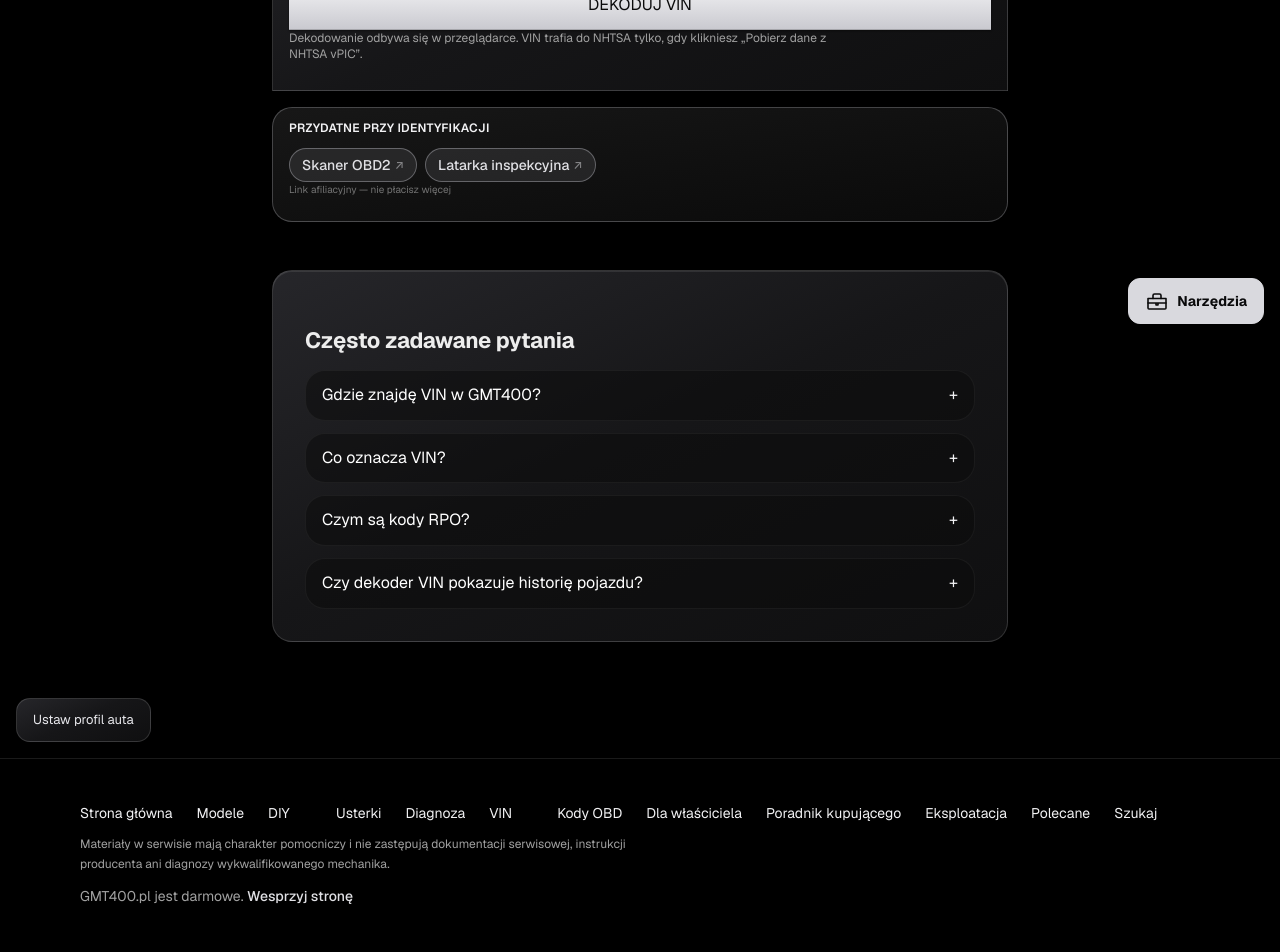
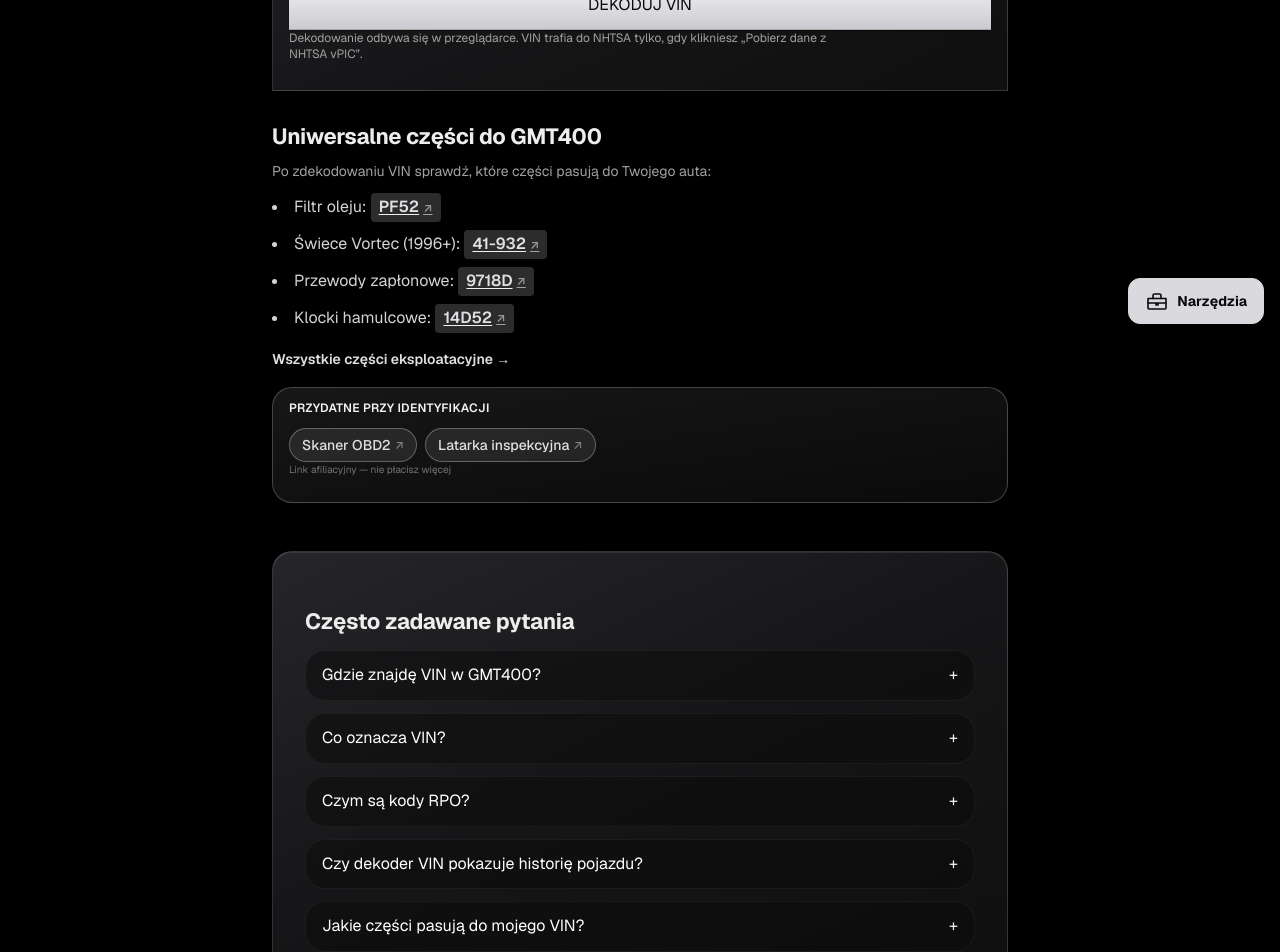
Before and after one commit to tsrc4mm9gg-netizen/gmt400-app, a Next.js app: page /vin in a window 1280 px wide. Shown: the part 460-1412 px from the top of the page. Built offline with nearby package versions, Linux system fonts and the light colour scheme.

Commit message:
feat: add PartLink to VIN page

```diff
--- a/src/app/vin/page.tsx
+++ b/src/app/vin/page.tsx
@@ -3,6 +3,7 @@ import Link from 'next/link';
 import Breadcrumbs from '../ui/Breadcrumbs';
 import AffiliateBox from '../ui/AffiliateBox';
 import FAQ from '../ui/FAQ';
+import PartLink from '../ui/PartLink';
 import VinDecoder from '../VinDecoder';
 
 export const metadata: Metadata = {
@@ -28,6 +29,10 @@ const faqItems = [
     question: 'Czy dekoder VIN pokazuje historię pojazdu?',
     answer: 'Dekoder pokazuje dane fabryczne (rocznik, silnik, nadwozie). Historia pojazdu (wypadki, przebieg, właściciele) wymaga płatnych raportów z baz typu Carfax lub VinAudit.',
   },
+  {
+    question: 'Jakie części pasują do mojego VIN?',
+    answer: 'Po zdekodowaniu VIN poznasz rocznik i silnik. Większość części eksploatacyjnych (filtry, świece, płyny) pasuje do całej rodziny GMT400. Sprawdź stronę Eksploatacja dla uniwersalnych części.',
+  },
 ];
 
 export default function VinPage() {
@@ -37,6 +42,21 @@ export default function VinPage() {
       <h1 className="text-3xl font-bold text-silver-400">Sprawdź swój VIN</h1>
       <p className="mb-5 mt-2 text-neutral-300">Wpisz albo wklej VIN — zobaczysz rocznik, silnik, nadwozie i fabrykę. Szczegóły każdej pozycji i źródła są niżej w rozwijanych sekcjach. Wynik możesz zapisać w <Link href="/moj-samochod" className="text-silver-400 underline">Mój samochód</Link>.</p>
       <VinDecoder withRpo prefillFromUrl />
+
+      <section className="mt-8">
+        <h2 className="text-xl font-semibold text-silver-300">Uniwersalne części do GMT400</h2>
+        <p className="mt-2 text-sm text-neutral-400">Po zdekodowaniu VIN sprawdź, które części pasują do Twojego auta:</p>
+        <ul className="mt-3 list-inside list-disc space-y-2 text-neutral-300">
+          <li>Filtr oleju: <PartLink partNumber="PF52" /></li>
+          <li>Świece Vortec (1996+): <PartLink partNumber="41-932" /></li>
+          <li>Przewody zapłonowe: <PartLink partNumber="9718D" /></li>
+          <li>Klocki hamulcowe: <PartLink partNumber="14D52" /></li>
+        </ul>
+        <Link href="/eksploatacja" className="mt-4 inline-block text-sm font-semibold text-silver-300 underline-offset-2 hover:underline">
+          Wszystkie części eksploatacyjne →
+        </Link>
+      </section>
+
       <AffiliateBox
         title="Przydatne przy identyfikacji"
         items={[
```
